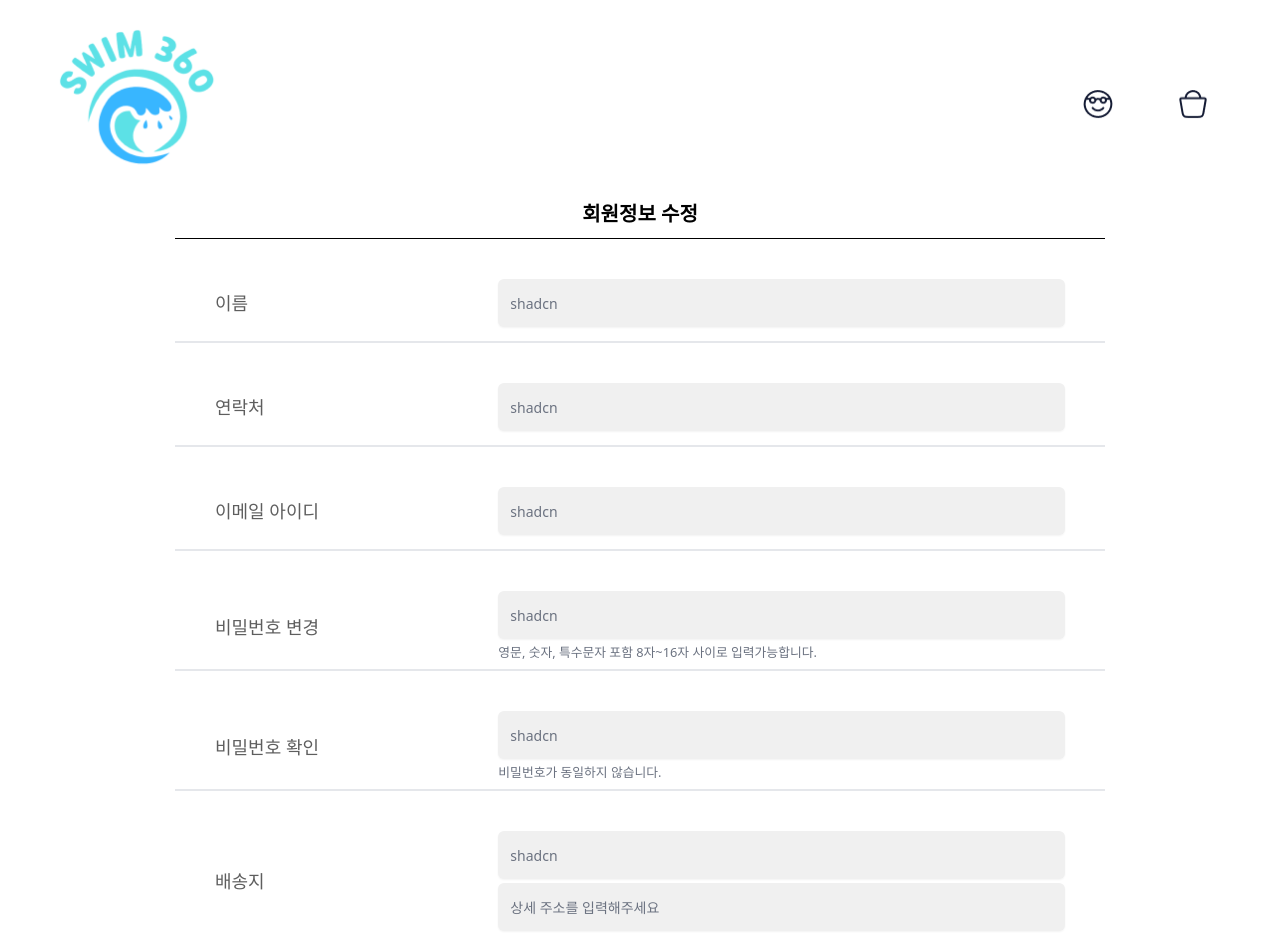
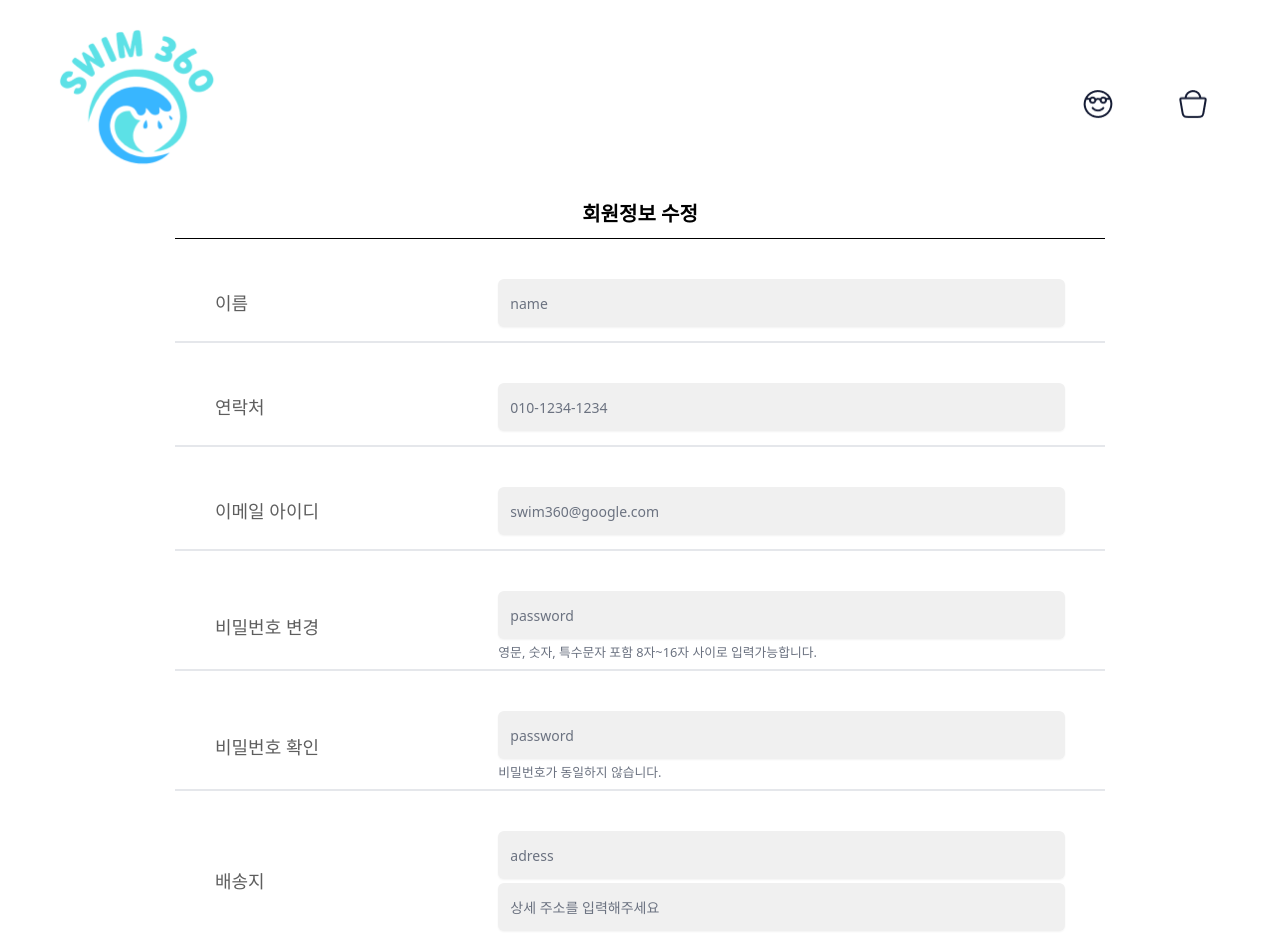
Before and after one commit to ormcamp-fe-3rd/swim360, a React (Vite) app in the folder frontend/: page /mypage/edit in a window 1280 px wide. Shown: the top 952 px of the page. Built offline with nearby package versions, Linux system fonts and the light colour scheme; no server answers.

Commit message:
fix: 회원정보수정 기본값, placeholder 수정

```diff
--- a/frontend/src/components/mypage/UserInfoEditForm.tsx
+++ b/frontend/src/components/mypage/UserInfoEditForm.tsx
@@ -40,7 +40,6 @@ export default function UserInfoEditForm() {
       username: "",
       phoneNumber: "",
       emailId: "",
-      password: "",
       address:"",
     },
   });
@@ -55,7 +54,6 @@ export default function UserInfoEditForm() {
           username: user.name||"",
           phoneNumber: user.phoneNumber||"",
           emailId: user.emailId||"",
-          password: user.password||"",
         });
 
       }catch(error:any){
@@ -92,7 +90,7 @@ export default function UserInfoEditForm() {
                     이름
                   </FormLabel>
                   <FormControl className="h-12 w-2/3 border-none bg-[#F0F0F0]">
-                    <Input placeholder="shadcn" {...field} />
+                    <Input placeholder="name" {...field} />
                   </FormControl>
                   <FormMessage />
                 </div>
@@ -109,7 +107,7 @@ export default function UserInfoEditForm() {
                     연락처
                   </FormLabel>
                   <FormControl className="h-12 w-2/3 border-none bg-[#F0F0F0]">
-                    <Input placeholder="shadcn" {...field} />
+                    <Input placeholder="010-1234-1234" {...field} />
                   </FormControl>
                   <FormMessage />
                 </div>
@@ -126,7 +124,7 @@ export default function UserInfoEditForm() {
                     이메일 아이디
                   </FormLabel>
                   <FormControl className="h-12 w-2/3 border-none bg-[#F0F0F0]">
-                    <Input placeholder="shadcn" {...field} />
+                    <Input placeholder="swim360@google.com" {...field} />
                   </FormControl>
                   <FormMessage />
                 </div>
@@ -144,7 +142,7 @@ export default function UserInfoEditForm() {
                   </FormLabel>
                   <div className="w-2/3">
                     <FormControl className="h-12 border-none bg-[#F0F0F0]">
-                      <Input placeholder="shadcn" {...field} />
+                      <Input placeholder="password" {...field} />
                     </FormControl>
                     <FormDescription className="pt-1">
                       영문, 숫자, 특수문자 포함 8자~16자 사이로 입력가능합니다.
@@ -166,7 +164,7 @@ export default function UserInfoEditForm() {
                   </FormLabel>
                   <div className="w-2/3">
                     <FormControl className="h-12 border-none bg-[#F0F0F0]">
-                      <Input placeholder="shadcn" {...field} />
+                      <Input placeholder="password" {...field} />
                     </FormControl>
                     <FormDescription className="pt-1">
                       비밀번호가 동일하지 않습니다.
@@ -188,7 +186,7 @@ export default function UserInfoEditForm() {
                   </FormLabel>
                   <div className="flex w-2/3 flex-col gap-1">
                     <FormControl className="h-12 border-none bg-[#F0F0F0]">
-                      <Input placeholder="shadcn" {...field} />
+                      <Input placeholder="adress" {...field} />
                     </FormControl>
                     <FormControl className="h-12 border-none bg-[#F0F0F0]">
                       <Input
```
